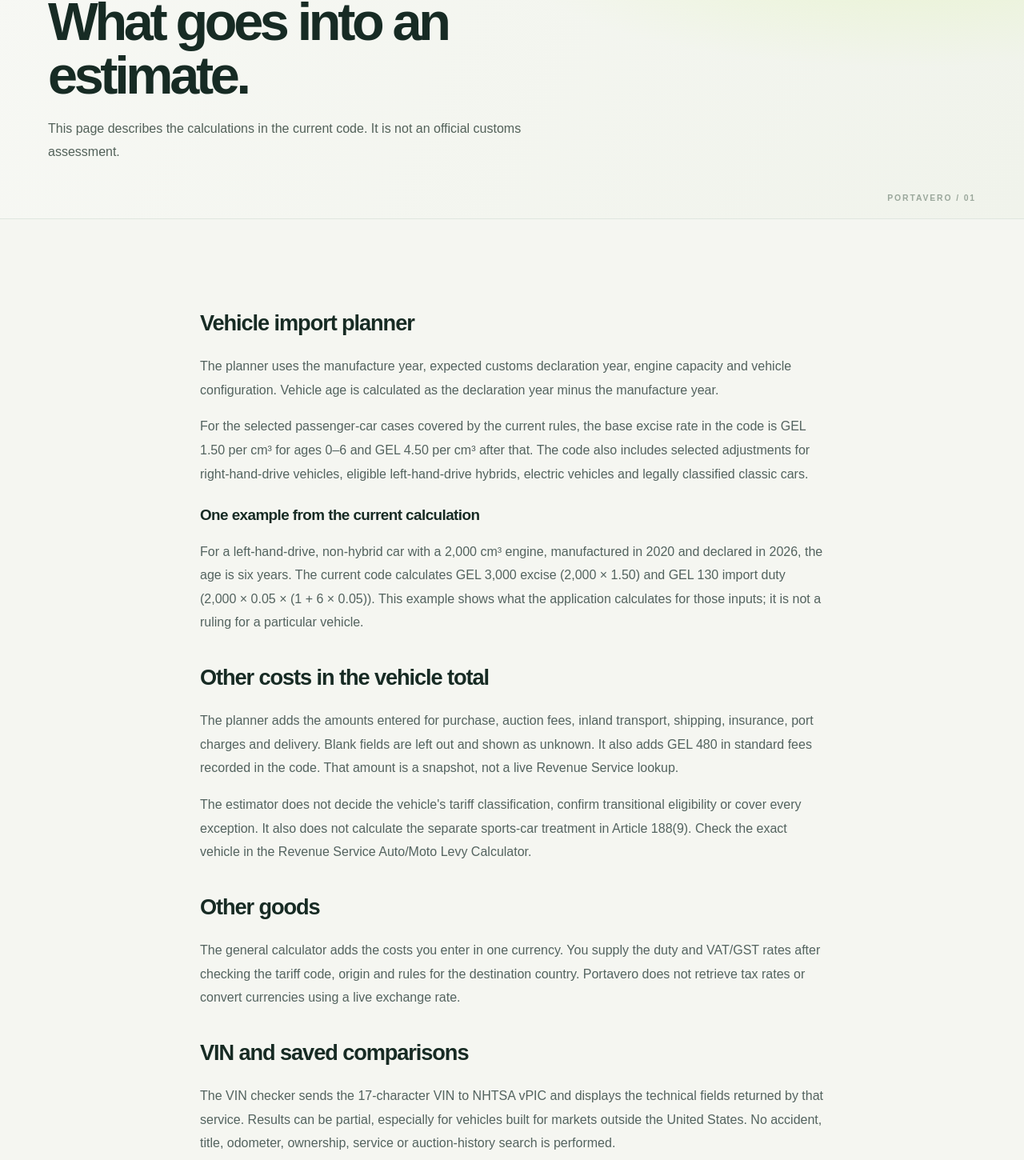
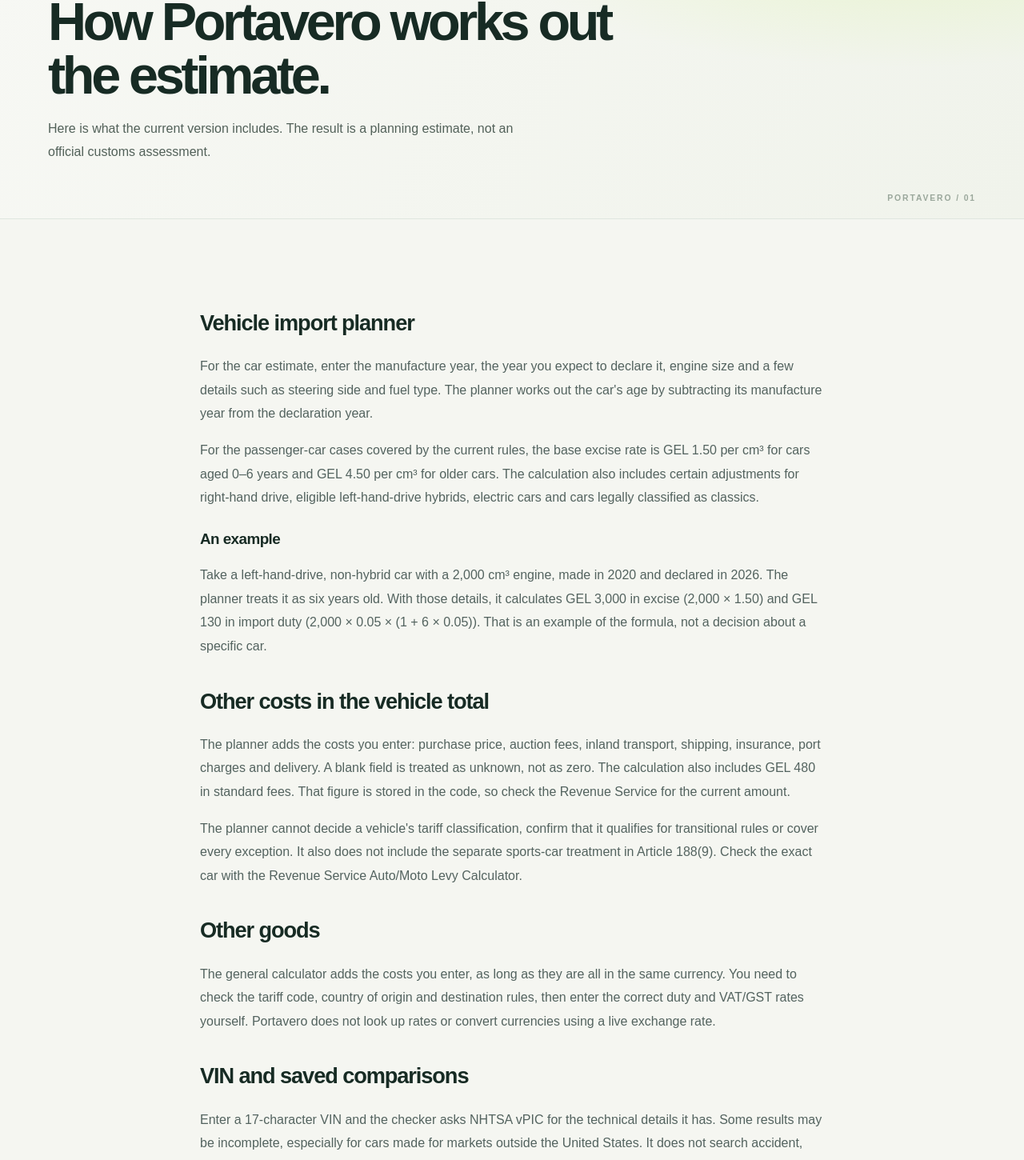
Before and after one commit to GIORGIO2032Q4E/portavero, a Next.js app: page /how-it-works in a window 1280 px wide. Shown: the part 194-1644 px from the top of the page at 80% size. Built offline with nearby package versions, Linux system fonts and the light colour scheme; no server answers.

Commit message:
Make page.tsx copy more natural

```diff
--- a/src/app/how-it-works/page.tsx
+++ b/src/app/how-it-works/page.tsx
@@ -3,7 +3,7 @@ import type { Metadata } from "next";
 
 export const metadata: Metadata = {
   title: "How the estimates work",
-  description: "The calculations and data sources used by the current Portavero version."
+  description: "A plain explanation of what Portavero calculates, where the numbers come from and what still needs checking."
 };
 
 export default function HowItWorksPage() {
@@ -12,29 +12,29 @@ export default function HowItWorksPage() {
       <section className="page-hero">
         <div className="container">
           <span className="eyebrow">How it works</span>
-          <h1>What goes into an estimate.</h1>
-          <p>This page describes the calculations in the current code. It is not an official customs assessment.</p>
+          <h1>How Portavero works out the estimate.</h1>
+          <p>Here is what the current version includes. The result is a planning estimate, not an official customs assessment.</p>
         </div>
       </section>
       <section className="section">
         <div className="container content-narrow prose">
           <h2>Vehicle import planner</h2>
-          <p>The planner uses the manufacture year, expected customs declaration year, engine capacity and vehicle configuration. Vehicle age is calculated as the declaration year minus the manufacture year.</p>
-          <p>For the selected passenger-car cases covered by the current rules, the base excise rate in the code is GEL 1.50 per cm³ for ages 0–6 and GEL 4.50 per cm³ after that. The code also includes selected adjustments for right-hand-drive vehicles, eligible left-hand-drive hybrids, electric vehicles and legally classified classic cars.</p>
+          <p>For the car estimate, enter the manufacture year, the year you expect to declare it, engine size and a few details such as steering side and fuel type. The planner works out the car's age by subtracting its manufacture year from the declaration year.</p>
+          <p>For the passenger-car cases covered by the current rules, the base excise rate is GEL 1.50 per cm³ for cars aged 0–6 years and GEL 4.50 per cm³ for older cars. The calculation also includes certain adjustments for right-hand drive, eligible left-hand-drive hybrids, electric cars and cars legally classified as classics.</p>
 
-          <h3>One example from the current calculation</h3>
-          <p>For a left-hand-drive, non-hybrid car with a 2,000 cm³ engine, manufactured in 2020 and declared in 2026, the age is six years. The current code calculates GEL 3,000 excise (2,000 × 1.50) and GEL 130 import duty (2,000 × 0.05 × (1 + 6 × 0.05)). This example shows what the application calculates for those inputs; it is not a ruling for a particular vehicle.</p>
+          <h3>An example</h3>
+          <p>Take a left-hand-drive, non-hybrid car with a 2,000 cm³ engine, made in 2020 and declared in 2026. The planner treats it as six years old. With those details, it calculates GEL 3,000 in excise (2,000 × 1.50) and GEL 130 in import duty (2,000 × 0.05 × (1 + 6 × 0.05)). That is an example of the formula, not a decision about a specific car.</p>
 
           <h2>Other costs in the vehicle total</h2>
-          <p>The planner adds the amounts entered for purchase, auction fees, inland transport, shipping, insurance, port charges and delivery. Blank fields are left out and shown as unknown. It also adds GEL 480 in standard fees recorded in the code. That amount is a snapshot, not a live Revenue Service lookup.</p>
-          <p>The estimator does not decide the vehicle's tariff classification, confirm transitional eligibility or cover every exception. It also does not calculate the separate sports-car treatment in Article 188(9). Check the exact vehicle in the <a href="https://www.rs.ge/CarClearance-en" target="_blank" rel="noreferrer">Revenue Service Auto/Moto Levy Calculator</a>.</p>
+          <p>The planner adds the costs you enter: purchase price, auction fees, inland transport, shipping, insurance, port charges and delivery. A blank field is treated as unknown, not as zero. The calculation also includes GEL 480 in standard fees. That figure is stored in the code, so check the Revenue Service for the current amount.</p>
+          <p>The planner cannot decide a vehicle's tariff classification, confirm that it qualifies for transitional rules or cover every exception. It also does not include the separate sports-car treatment in Article 188(9). Check the exact car with the <a href="https://www.rs.ge/CarClearance-en" target="_blank" rel="noreferrer">Revenue Service Auto/Moto Levy Calculator</a>.</p>
 
           <h2>Other goods</h2>
-          <p>The general calculator adds the costs you enter in one currency. You supply the duty and VAT/GST rates after checking the tariff code, origin and rules for the destination country. Portavero does not retrieve tax rates or convert currencies using a live exchange rate.</p>
+          <p>The general calculator adds the costs you enter, as long as they are all in the same currency. You need to check the tariff code, country of origin and destination rules, then enter the correct duty and VAT/GST rates yourself. Portavero does not look up rates or convert currencies using a live exchange rate.</p>
 
           <h2>VIN and saved comparisons</h2>
-          <p>The VIN checker sends the 17-character VIN to NHTSA vPIC and displays the technical fields returned by that service. Results can be partial, especially for vehicles built for markets outside the United States. No accident, title, odometer, ownership, service or auction-history search is performed.</p>
-          <p>The comparison page saves up to four cars in the current browser. It displays the details, costs and notes you entered; it does not verify those notes or sync the list to another device.</p>
+          <p>Enter a 17-character VIN and the checker asks NHTSA vPIC for the technical details it has. Some results may be incomplete, especially for cars made for markets outside the United States. It does not search accident, title, mileage, ownership, service or auction records.</p>
+          <p>You can save up to four cars in the browser you are using and compare their details, costs and your notes. Those notes are not checked, and the list does not sync to another device.</p>
 
           <p><Link href="/vehicle-import" className="text-link">Open the vehicle import planner <span aria-hidden="true">↗</span></Link></p>
         </div>
```
